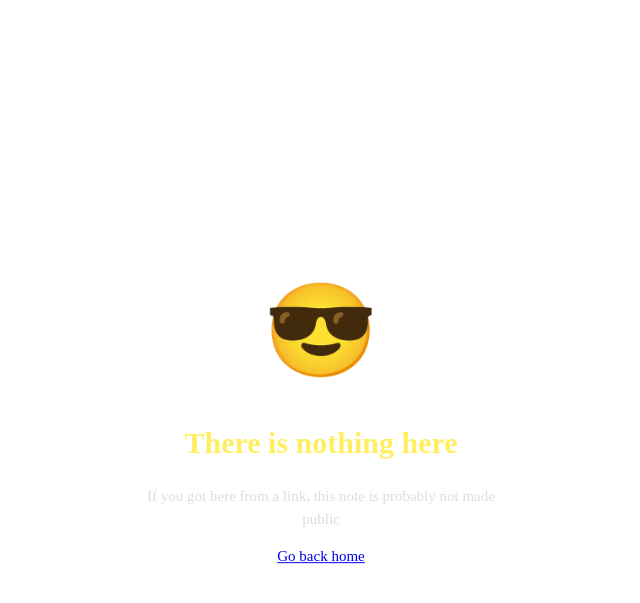
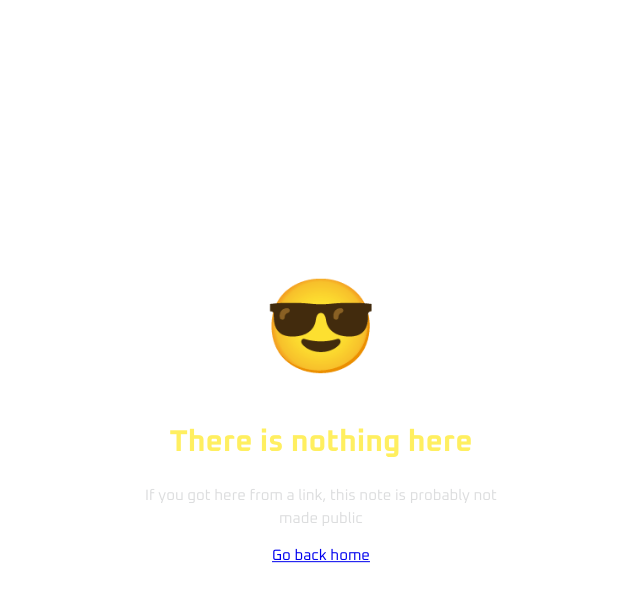
Before and after one commit to notcoffinfps/pulse-aim, a Node project: template src/site/404.njk in a window 1280 px wide. Shown: the top 603 px of the page, without its empty margins (589-1229 px from the left). Run offline with Node 20 templates, Linux system fonts and the light colour scheme; the template is opened without the code that fills it, so the values that code supplies are empty; style sheets or scripts are compiled from the project's sources.

Commit message:
Update custom-style.scss

```diff
--- a/src/site/styles/custom-style.scss
+++ b/src/site/styles/custom-style.scss
@@ -1,8 +1,10 @@
+@import url('https://fonts.googleapis.com/css2?family=Oxanium:wght@400;600;700&display=swap');
+
 body {
   --background-primary: rgba(35, 35, 35, 1) !important;
   --background-secondary: rgba(30, 30, 30, 1) !important;
   --background-secondary-alt: rgb(255, 90, 90) !important;
-  font-family: 'Oxanium', serif !important;
+  font-family: 'Oxanium', sans-serif !important;
   --dg-content-font-size: 15px;
   --text-accent: rgb(224, 110, 110) !important;
 
```
